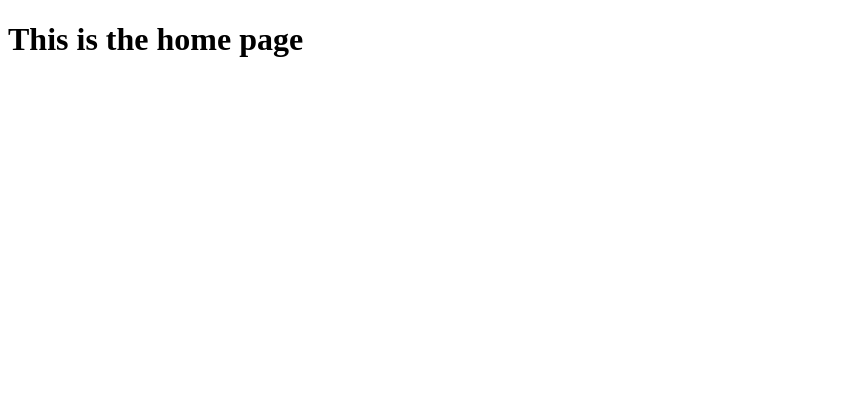
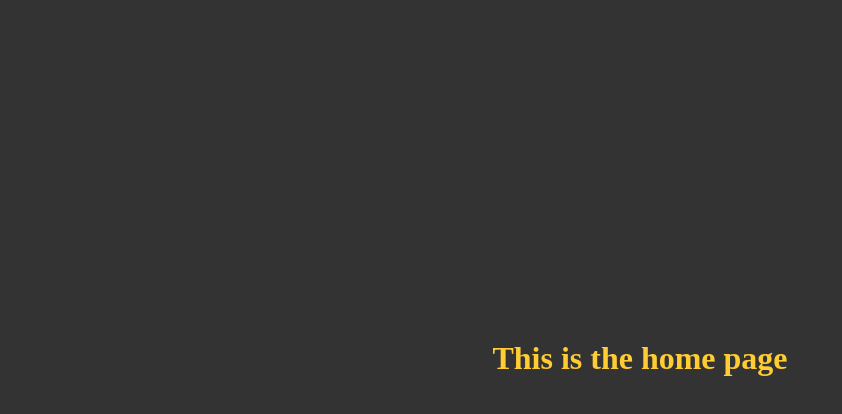
Before and after one commit to siawfish/expressServer, a website: page public/index.html in a window 1280 px wide. Shown: the whole page, without its empty margins (0-842 px from the left). Drawn offline with Linux system fonts and the light colour scheme.

Commit message:
Added styling to body tag

```diff
--- a/index.js
+++ b/index.js
@@ -1,5 +1,8 @@
 const express = require('express')
+const path = require('path')
 
 const server = express()
 
+server.use(express.static(path.join(__dirname, 'public')))
+
 server.listen(3000, ()=>console.log('Server is fired up'))
--- a/public/css/main.css
+++ b/public/css/main.css
@@ -1,8 +1,8 @@
 body {
-    background-color: '#333';
     color: #ffcc33;
     display: flex;
-    flex-direction: row;
+    flex-direction: column;
     justify-content: center;
     align-items: center;
+    height: 700px;
 }
--- a/public/index.html
+++ b/public/index.html
@@ -3,10 +3,10 @@
 <head>
     <meta charset="UTF-8">
     <meta name="viewport" content="width=device-width, initial-scale=1.0">
-    <link src="css/main.css" rel="stylesheet"/>
+    <link href="css/main.css" rel="stylesheet"/>
     <title>Index Page</title>
 </head>
-<body>
+<body style="background-color:#333">
     <h1>This is the home page</h1>
 </body>
 </html>
```
